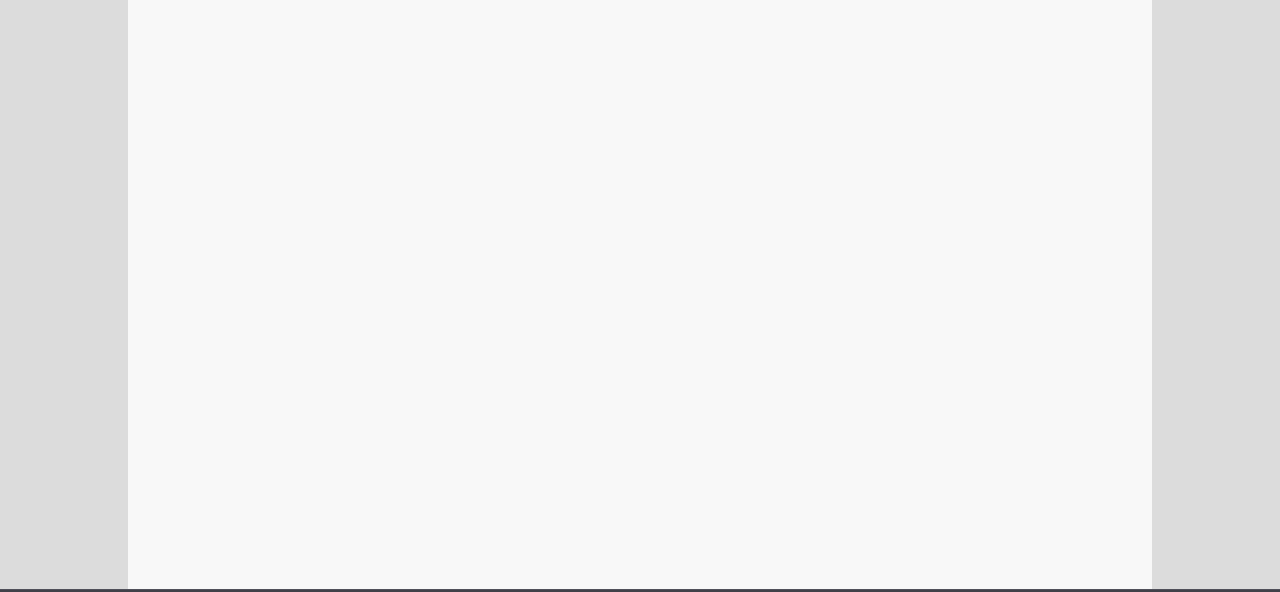
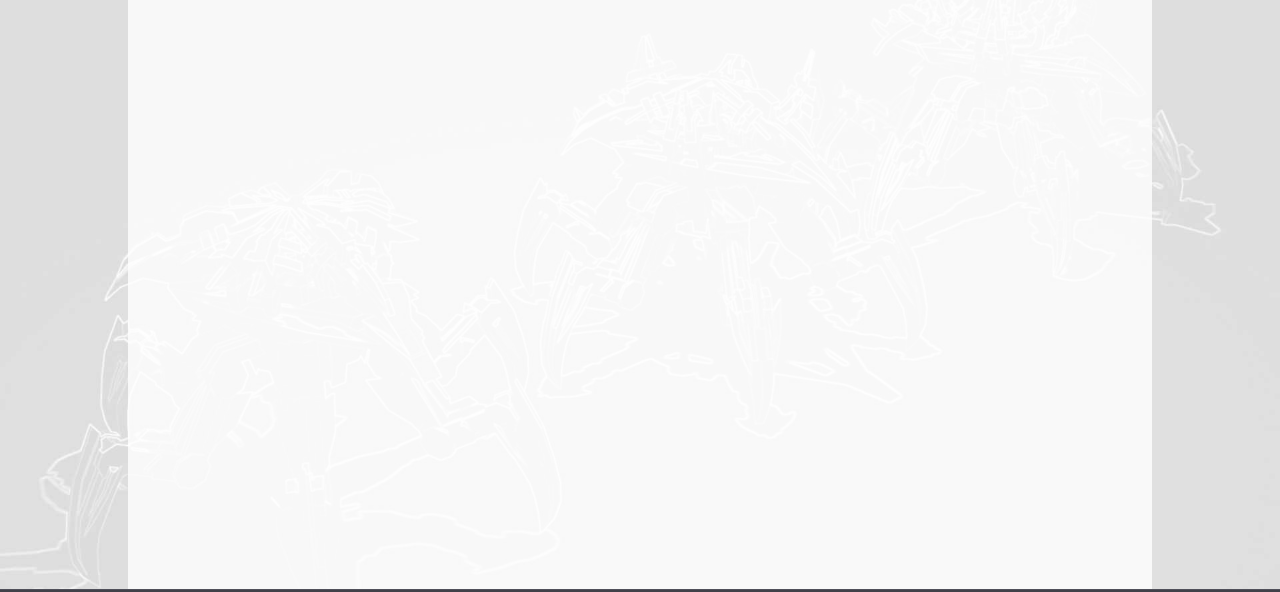
Before and after one commit to christophertmparrott/christophertmparrott.github.io, a Jekyll site: the page built from blog.html, in a window 1280 px wide. Shown: the part 289-881 px from the top of the page. Built offline with Jekyll 4.4.1, drawn with Linux system fonts in a browser that asks for light colours; some web fonts are replaced.

Commit message:
Point to the background image again

```diff
--- a/css/main.css
+++ b/css/main.css
@@ -64,7 +64,7 @@ footer {
  * Colors
  ********************/
 html {
-	background: rgb(220, 220, 220) url(images/background.jpg) no-repeat repeat top center scroll;
+	background: rgb(220, 220, 220) url(../images/background.jpg) no-repeat repeat top center scroll;
 	-webkit-background-size: cover;
 	-moz-background-size: cover;
 	-o-background-size: cover;
```
